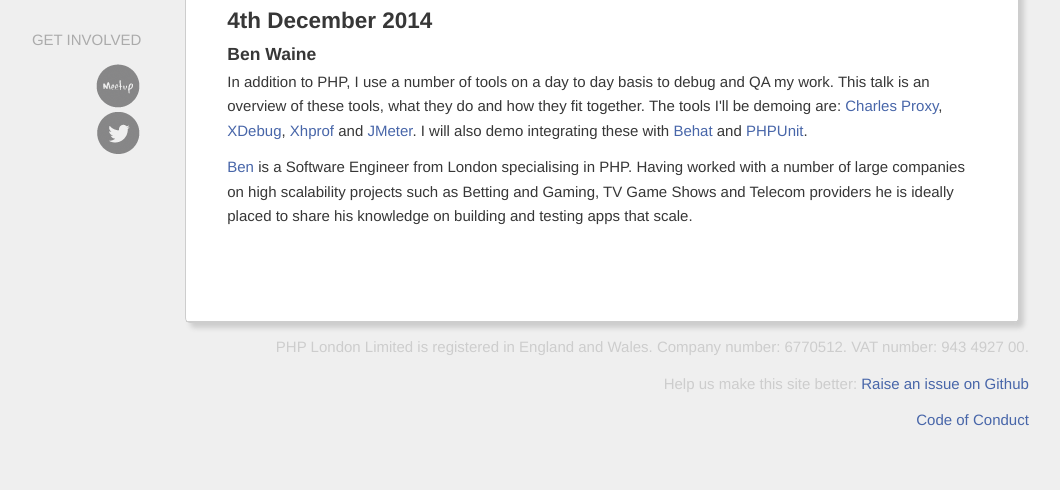
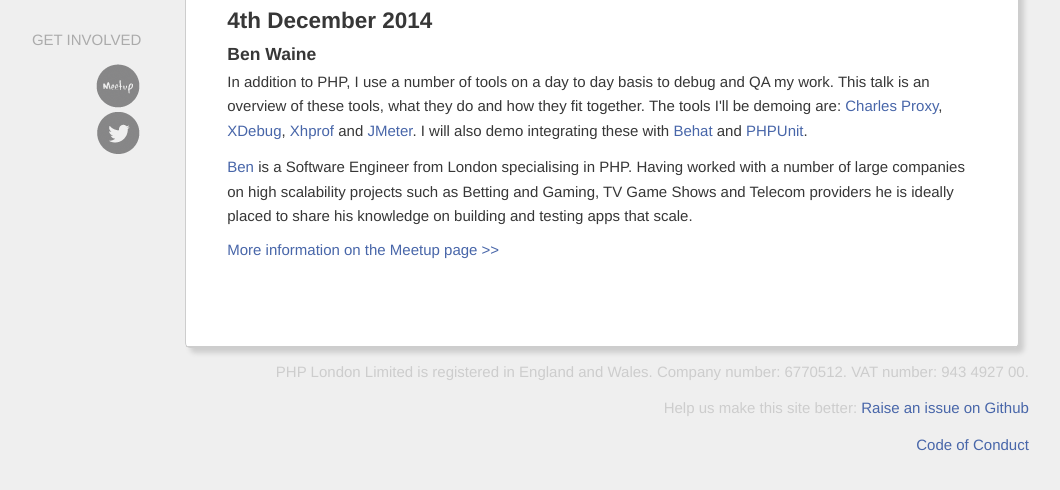
Before and after one commit to phplondon/phplondon.github.io, a Jekyll site: the page built from _posts/2014-12-04-performance-testing-duo.html, in a window 1280 px wide, cut to the strip 353-843 px from the top of the page. Shown: the whole strip, without its empty margins (180-1240 px from the left). Built offline with Jekyll 4.4.1, drawn with Linux system fonts in a browser that asks for light colours; some of the changed lines change nothing that is shown.

Commit message:
add meetup link

```diff
--- a/_posts/2014-12-04-performance-testing-duo.html
+++ b/_posts/2014-12-04-performance-testing-duo.html
@@ -2,6 +2,6 @@
 layout:  talk
 speaker: "@bwaine"
 title:   "The Performance Testing Duo: Xhprof + JMeter"
-meetup:
+meetup: http://www.meetup.com/phplondon/events/219006984/
 ---
 <p>In addition to PHP, I use a number of tools on a day to day basis to debug and QA my work. This talk is an overview of these tools, what they do and how they fit together. The tools I'll be demoing are: <a href="http://www.charlesproxy.com/">Charles Proxy</a>, <a href="http://xdebug.org/">XDebug</a>, <a href="http://php.net/manual/en/intro.xhprof.php">Xhprof</a> and <a href="https://jmeter.apache.org/">JMeter</a>. I will also demo integrating these with <a href="https://github.com/Behat">Behat</a> and <a href="https://phpunit.de/">PHPUnit</a>.</p>
```
